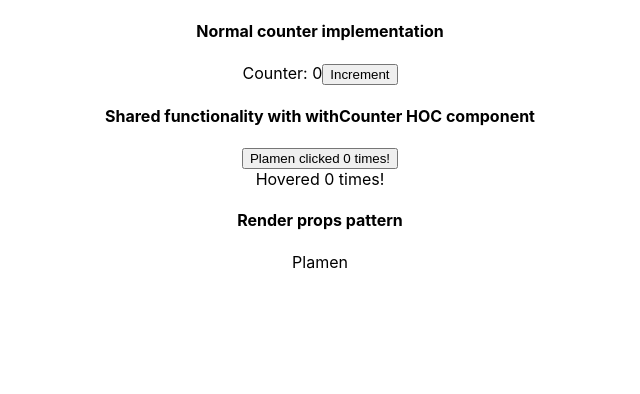
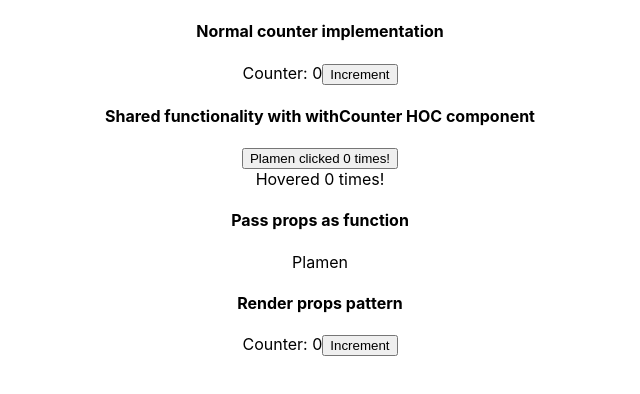
Before and after one commit to plamenkoyovchev/react-concepts, a React (Create React App) app: page / in a window 1280 px wide. Shown: the top 394 px of the page, without its empty margins (320-960 px from the left). Built offline with nearby package versions, Linux system fonts and the light colour scheme.

Commit message:
Share counter logic with render props pattern

```diff
--- a/src/App.js
+++ b/src/App.js
@@ -4,6 +4,7 @@ import Counter from "./patterns-and-concepts/set-state/Counter";
 import ClickCounter from "./patterns-and-concepts/hoc/ClickCounter";
 import HoverCounter from "./patterns-and-concepts/hoc/HoverCounter";
 import User from "./patterns-and-concepts/render-props/User";
+import CounterWithRenderProps from "./patterns-and-concepts/render-props/CounterWithRenderProps";
 
 const App = () => {
   return (
@@ -18,8 +19,16 @@ const App = () => {
         <HoverCounter />
       </div>
       <div>
+        <h4>Pass props as function</h4>
+        <User render={(isLoggedIn) => (isLoggedIn ? "Plamen" : "Guest")} />
+      </div>
+      <div>
         <h4>Render props pattern</h4>
-        <User render={(isLoggedIn) => (isLoggedIn ? "Plamen" : "Guest")} />
+        <CounterWithRenderProps
+          render={(count, increment) => (
+            <Counter count={count} increment={increment} />
+          )}
+        />
       </div>
     </div>
   );
--- /dev/null
+++ b/src/patterns-and-concepts/render-props/CounterWithRenderProps.jsx
@@ -0,0 +1,25 @@
+import React, { Component } from "react";
+
+class CounterWithRenderProps extends Component {
+  constructor(props) {
+    super(props);
+
+    this.state = {
+      count: 0,
+    };
+  }
+
+  increment = () => {
+    this.setState((prevState) => ({
+      count: prevState.count + 1,
+    }));
+  };
+
+  render() {
+    const { count, increment } = this.state;
+
+    return <div>{this.props.render(count, increment)}</div>;
+  }
+}
+
+export default CounterWithRenderProps;
```
Also changed, not shown: src/patterns-and-concepts/render-props/Counter.jsx (added, +10 -0 lines).
